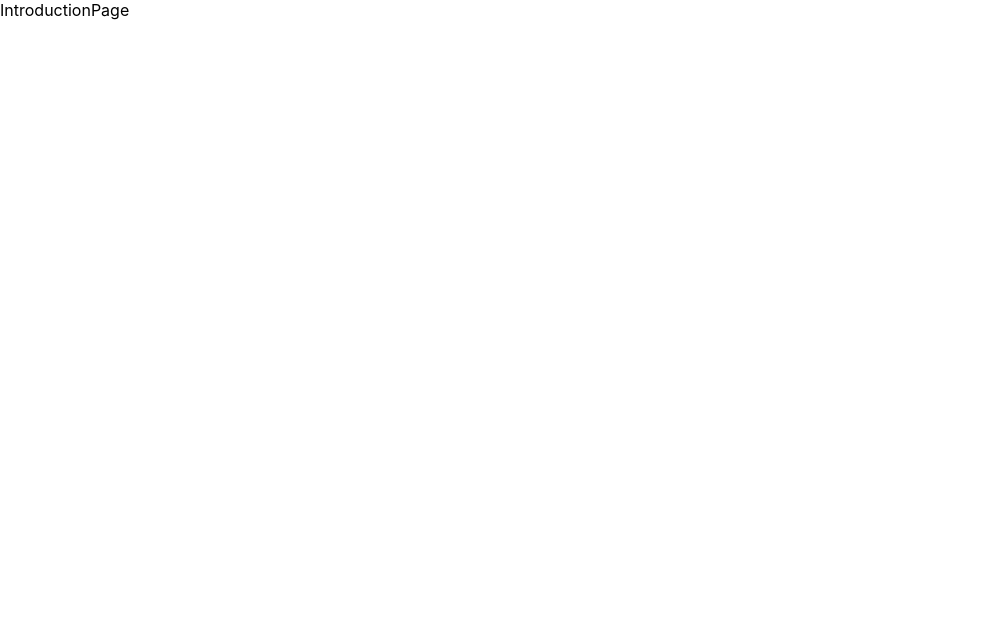
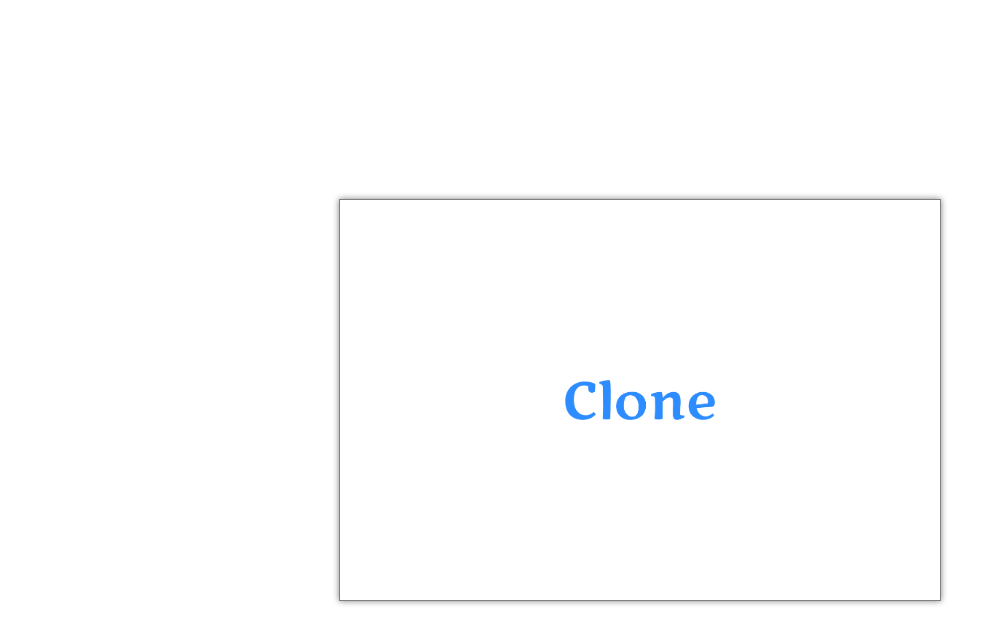
Before and after one commit to talam1992/WebRTC-Group-Video-Chat, a React (Create React App) app in the folder group-video-chat/: page / in a window 1280 px wide. Shown: the top 644 px of the page, without its empty margins (0-1007 px from the left). Built offline with nearby package versions, Linux system fonts and the light colour scheme.

Commit message:
Creating Introduction Page

```diff
--- a/group-video-chat/src/IntroductionPage/IntroductionPage.css
+++ b/group-video-chat/src/IntroductionPage/IntroductionPage.css
@@ -0,0 +1,60 @@
+.introduction_page_container {
+  width: 100%;
+  height: 100vh;
+  display: flex;
+  align-items: center;
+  justify-content: center;
+}
+
+.introduction_page_panel {
+  width: 600px;
+  height: 400px;
+  background-color: white;
+  border: 1px solid grey;
+  filter: drop-shadow(0 0 0.2rem grey);
+  display: flex;
+  flex-direction: column;
+  align-items: center;
+  justify-content: space-evenly;
+}
+
+.introduction_page_image {
+  width: 150px;
+}
+
+.connecting_buttons_container {
+  display: flex;
+  flex-direction: column;
+}
+
+.join_room_button {
+  background-color: #2d8cff;
+  border: 1px solid #e5e5e5;
+  color: white;
+  font-size: 13px;
+  font-weight: 700;
+  width: 180px;
+  height: 30px;
+  border-radius: 8px;
+  transition: 0.3s;
+}
+
+.join_room_button:hover {
+  background-color: blue;
+}
+
+.create_room_button {
+  margin-top: 15px;
+  background-color: white;
+  border: 1px solid #e5e5e5;
+  color: black;
+  font-size: 13px;
+  width: 180px;
+  height: 30px;
+  border-radius: 8px;
+  transition: 0.3s;
+}
+
+.create_room_button:hover {
+  background-color: #e5e5e5;
+}
--- a/group-video-chat/src/IntroductionPage/IntroductionPage.js
+++ b/group-video-chat/src/IntroductionPage/IntroductionPage.js
@@ -1,13 +1,14 @@
 import React from 'react';
+import logo from '../resources/images/logo.png';
 
 import './IntroductionPage.css';
 
 const IntroductionPage = () => {
-    return (
-        <div>
-            IntroductionPage
+    return <div className='introduction_page_container'>
+        <div className='introduction_page_panel'>
+            <img src={logo} className="introduction_page_image" />
         </div>
-    );
+       </div>
 };
 
 export default IntroductionPage;
```
Also changed, not shown: group-video-chat/src/resources/images/logo.png (added).
